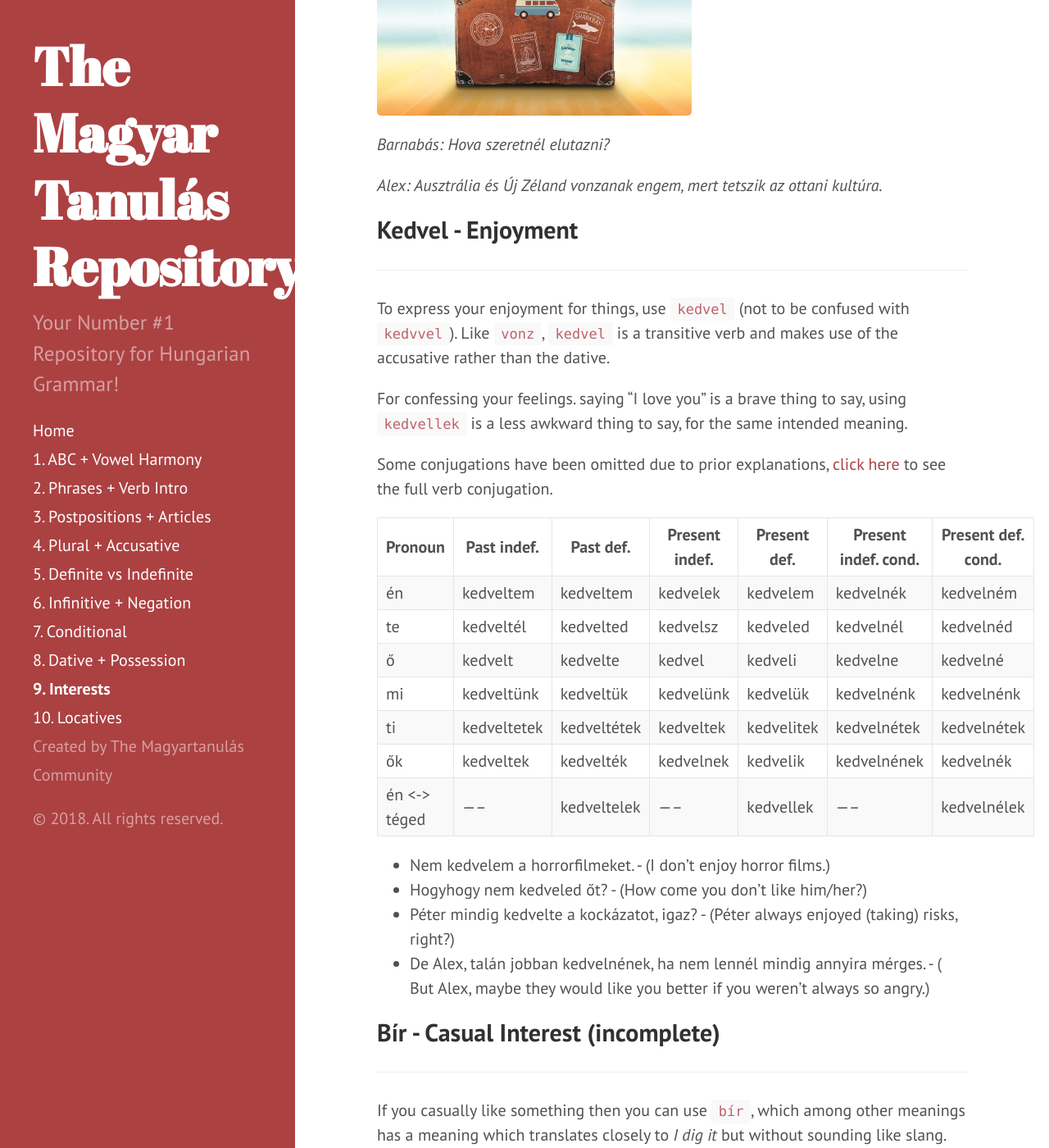
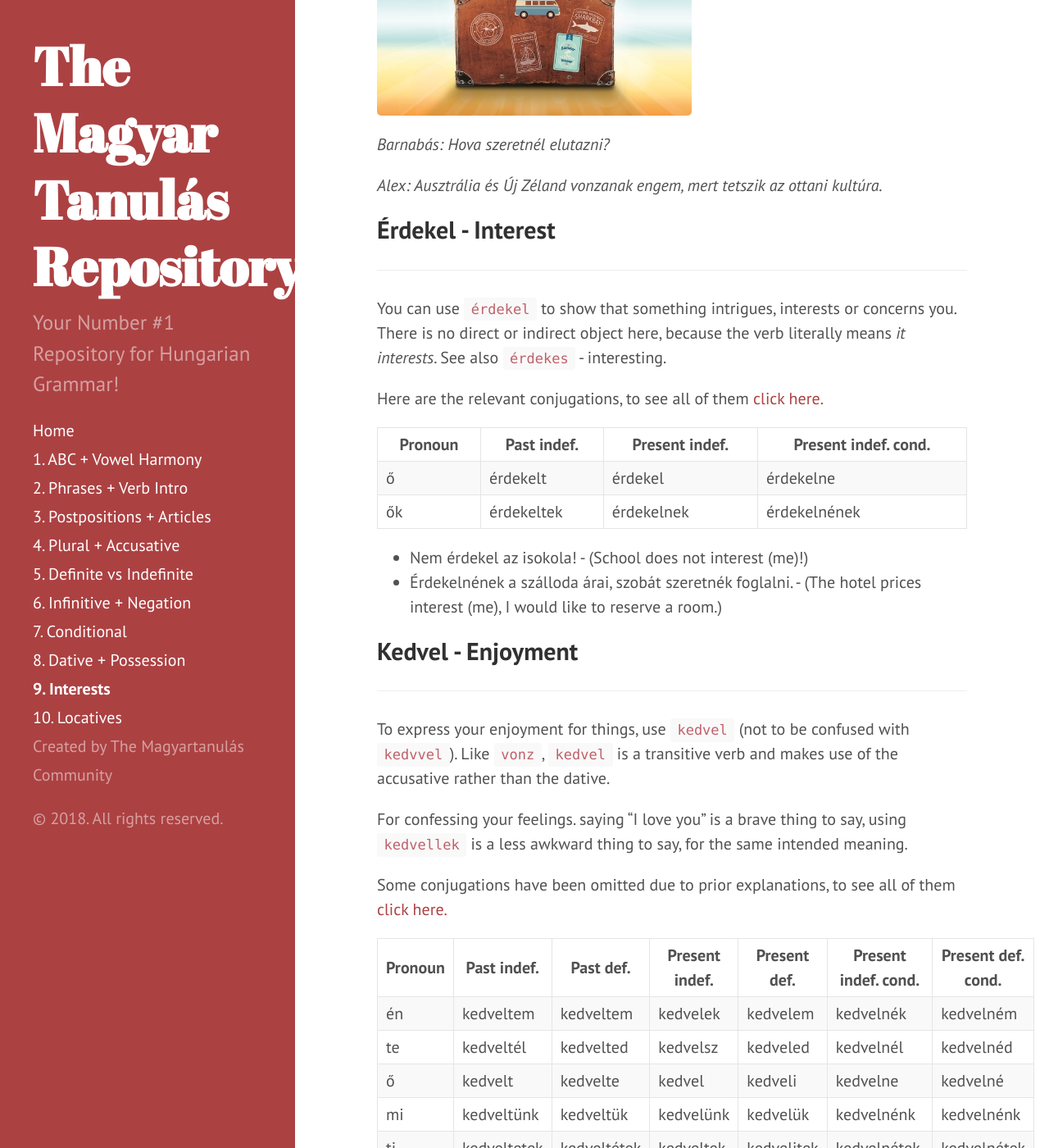
Before and after one commit to Magyartanulas/magyartanulas.github.io, a Jekyll site: the page built from Section9.md, in a window 1280 px wide and 1400 px high, scrolled down 2989 px. Shown: the whole window at 82% size. Built offline with Jekyll 4.4.1, drawn with Linux system fonts in a browser that asks for light colours; Markdown is read by kramdown in place of the engine named in the settings; some of the changed text lies outside the part shown.

Commit message:
Update Section9.md

```diff
--- a/Section9.md
+++ b/Section9.md
@@ -38,7 +38,7 @@
 
 To express your taste for food, you can use the verb `ízlik` in its third-person form. Similar to `tetszik`, something ***tastes good to you***, so the dative case is used for the same purpose here. Naturally, the person who it tastes good to can be omitted as well!
 
-Here are the relevant conjugations, to see the full verb conjugations [click here.](https://cooljugator.com/hu/ízlik)
+Here are the relevant conjugations, to see all of them [click here.](https://cooljugator.com/hu/ízlik)
 
 | Pronoun | Past indef. | Present indef. | Present indef. cond. |
 |---------|-------------|----------------|----------------------|
@@ -59,7 +59,7 @@
 
 If you find something attractive or enticing rather than appealing, you can use `vonz`. The accusative is used because these somethings ***attract/entice you***, which is something direct.
 
-This only shows relevant conjugations, to see the full verb conjugations [click here.](https://cooljugator.com/hu/vonz)
+This only shows relevant conjugations, to see all of them [click here.](https://cooljugator.com/hu/vonz)
 
 | Pronoun | Past indef. | Past def. | Present indef. | Present def. | Present indef. cond. | Present def. cond. |
 |---------|-------------|-----------|----------------|--------------|----------------------|--------------------|
@@ -79,6 +79,21 @@
 
 *Alex: Ausztrália és Új Zéland vonzanak engem, mert tetszik az ottani kultúra.*
 
+## Érdekel - Interest
+---
+
+You can use `érdekel` to show that something intrigues, interests or concerns you. There is no direct or indirect object here, because the verb literally means *it interests*. See also `érdekes` - interesting.
+
+Here are the relevant conjugations, to see all of them [click here.](https://cooljugator.com/hu/érdekel)
+
+| Pronoun | Past indef. | Present indef. | Present indef. cond. |
+|---------|-------------|----------------|----------------------|
+| ő       | érdekelt    | érdekel        | érdekelne            |
+| ők      | érdekeltek  | érdekelnek     | érdekelnének         |
+
+* Nem érdekel az isokola! - (School does not interest (me)!)
+* Érdekelnének a szálloda árai, szobát szeretnék foglalni. - (The hotel prices interest (me), I would like to reserve a room.)
+
 ## Kedvel - Enjoyment
 ---
 
@@ -86,7 +101,7 @@
 
 For confessing your feelings. saying "I love you" is a brave thing to say, using `kedvellek` is a less awkward thing to say, for the same intended meaning.
 
-Some conjugations have been omitted due to prior explanations, [click here](https://cooljugator.com/hu/kedvel) to see the full verb conjugation.
+Some conjugations have been omitted due to prior explanations, to see all of them [click here.](https://cooljugator.com/hu/kedvel)
 
 | Pronoun      | Past indef. | Past def.   | Present indef. | Present def. | Present indef. cond. | Present def. cond. |
 |--------------|-------------|-------------|----------------|--------------|----------------------|--------------------|
@@ -110,7 +125,7 @@
 
 For people, you can `bír` a friend, classmate, teacher, shopkeeper or whoever.
 
-[Click here](https://cooljugator.com/hu/bír) to see the full verb conjugation.
+[Click here](https://cooljugator.com/hu/bír) to see all conjugations.
 
 | Pronoun       | Past indef. | Past def. | Present indef. | Present def. | Present indef. cond. | Present def. cond. |
 |---------------|-------------|-----------|----------------|--------------|----------------------|--------------------|
@@ -131,7 +146,7 @@
 
 To express what you like and love for someone, use `szeret`.
 
-[Click here](https://cooljugator.com/hu/szeret) to see the full verb conjugation.
+[Click here](https://cooljugator.com/hu/szeret) to see all conjugations.
 
 | Pronoun      | Past indef. | Past def.   | Present indef. | Present def. | Present indef. cond. | Present def. cond. |
 |--------------|-------------|-------------|----------------|--------------|----------------------|--------------------|
@@ -154,6 +169,8 @@
 To express your passion or adoration for things use `imád`.
 
 For people one can use `imád` to worship or express stronger love or cherishment.
+
+[Click here](https://cooljugator.com/hu/imád) to see all conjugations.
 
 | Pronoun      | Past indef. | Past def. | Present indef. | Present def. | Present. indef. cond. | Present. def. cond. |
 |--------------|-------------|-----------|----------------|--------------|-----------------------|---------------------|
```
Also changed, not shown: other parts of Section9.md (+2 -2 lines).
